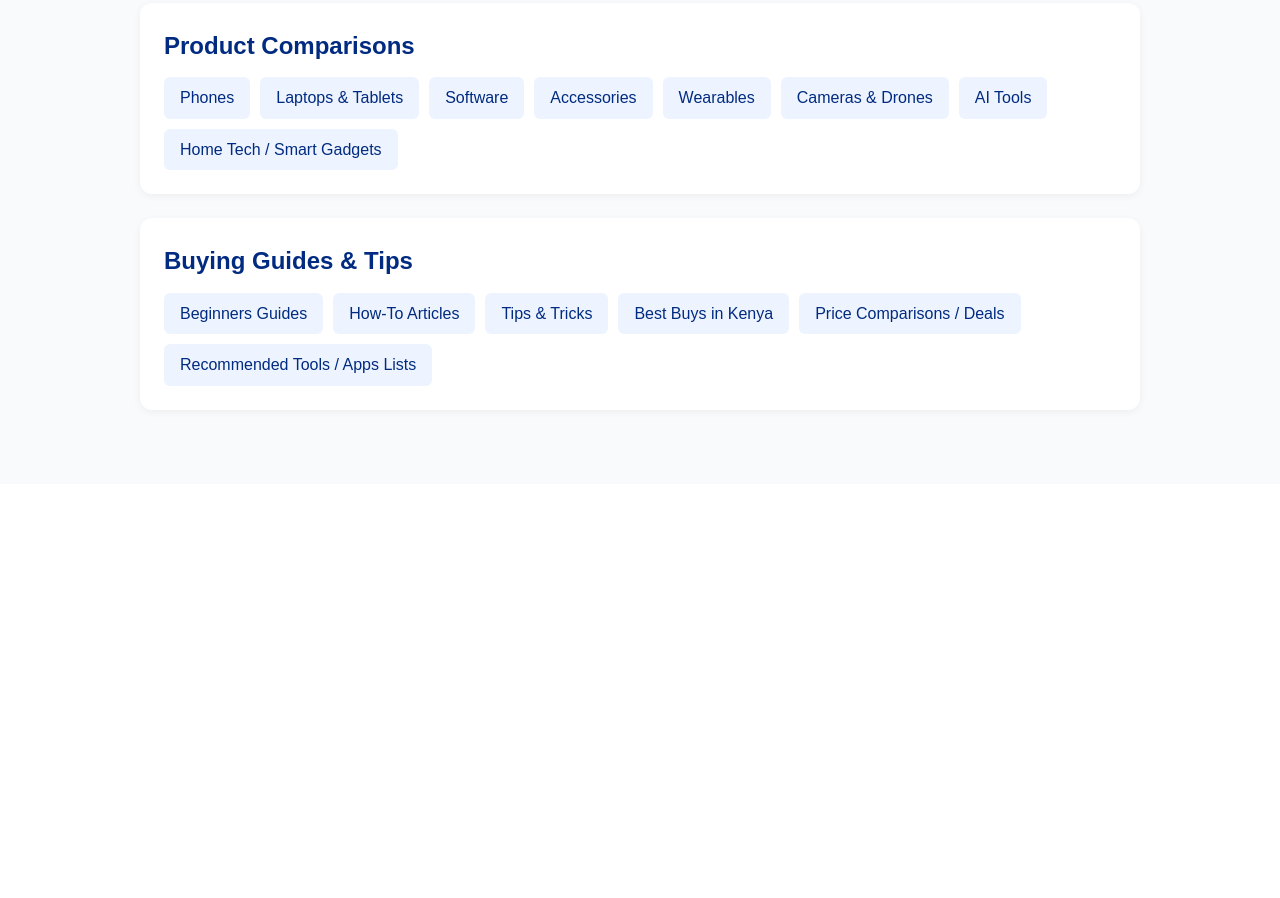
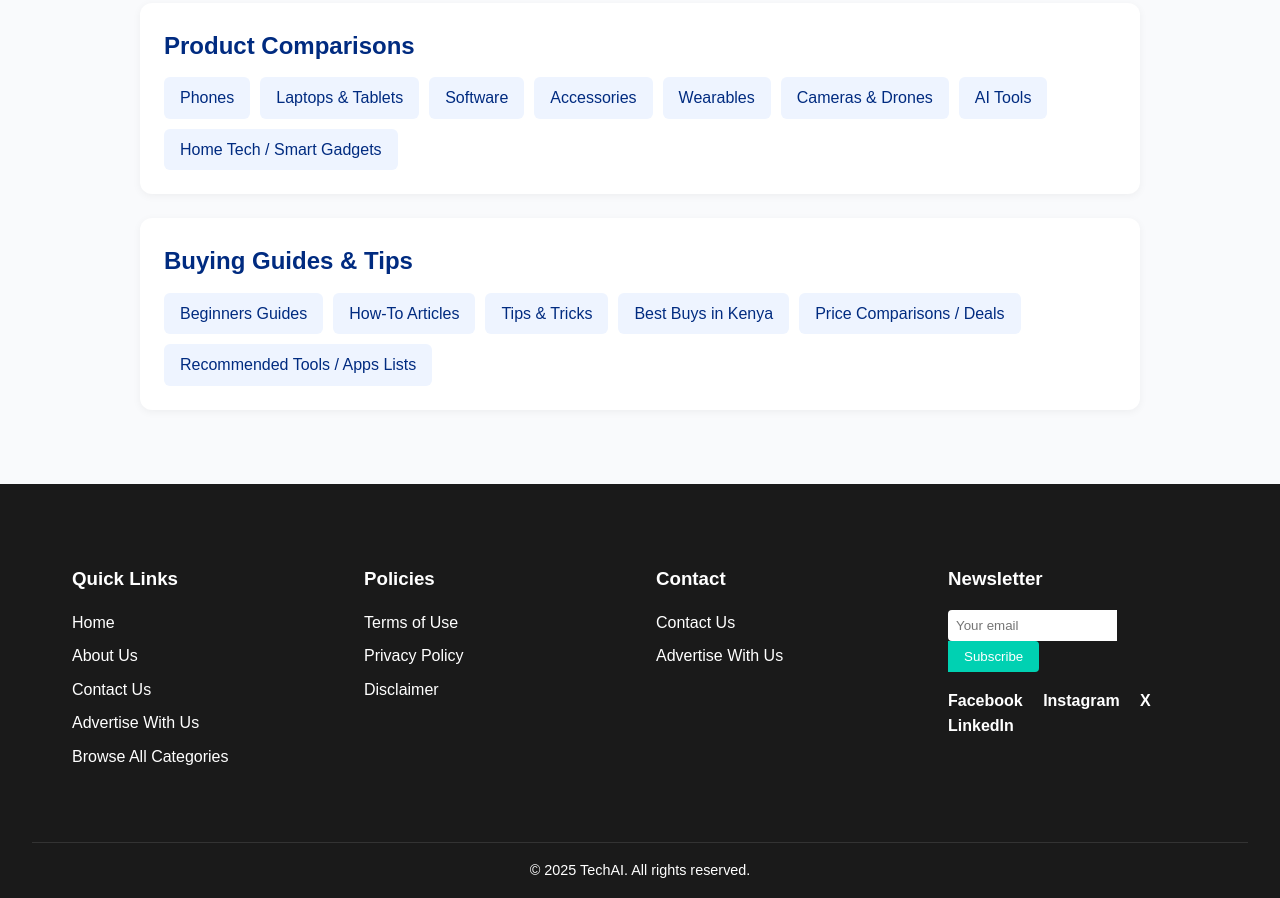
Before and after one commit to lickensogal/tech-ai-sites, a website: page browse-categories.html in a window 1280 px wide. Shown: the part 567-1465 px from the top of the page. Before the commit the page ends 1051 px from the top, so only its background shows below. Drawn offline with Linux system fonts and the light colour scheme.

Commit message:
Implement dynamic footer loading
Added dynamic footer loading and adjusted relative links.

```diff
--- a/browse-categories.html
+++ b/browse-categories.html
@@ -134,6 +134,41 @@
 
   <!-- Footer -->
   <div id="footer"></div>
+  <!-- Footer Container -->
+<footer id="site-footer"></footer>
+
+<!-- Footer Loader Script -->
+<script>
+  // Dynamically load footer and fix relative links
+  async function loadFooter() {
+    try {
+      // Detect folder depth to adjust relative paths
+      const pathParts = window.location.pathname.split("/").filter(Boolean);
+      const depth = pathParts.length > 1 ? pathParts.length - 1 : 0;
+      const basePath = "../".repeat(depth);
+
+      // Load footer HTML
+      const res = await fetch(basePath + "components/footer.html");
+      if (!res.ok) throw new Error("Failed to load footer");
+      const html = await res.text();
+      document.getElementById("site-footer").innerHTML = html;
+
+      // Fix relative links inside footer
+      document.querySelectorAll("#site-footer a").forEach(link => {
+        let href = link.getAttribute("href");
+        if (href.startsWith("../")) {
+          link.href = basePath + href.replace(/^(\.\.\/)+/, "");
+        }
+      });
+
+      console.log("✅ Footer loaded successfully");
+    } catch (err) {
+      console.error(err);
+    }
+  }
+
+  loadFooter();
+                              </script>
 
   <script src="assets/js/navbar.js"></script>
   <script src="assets/js/main.js"></script>
```
